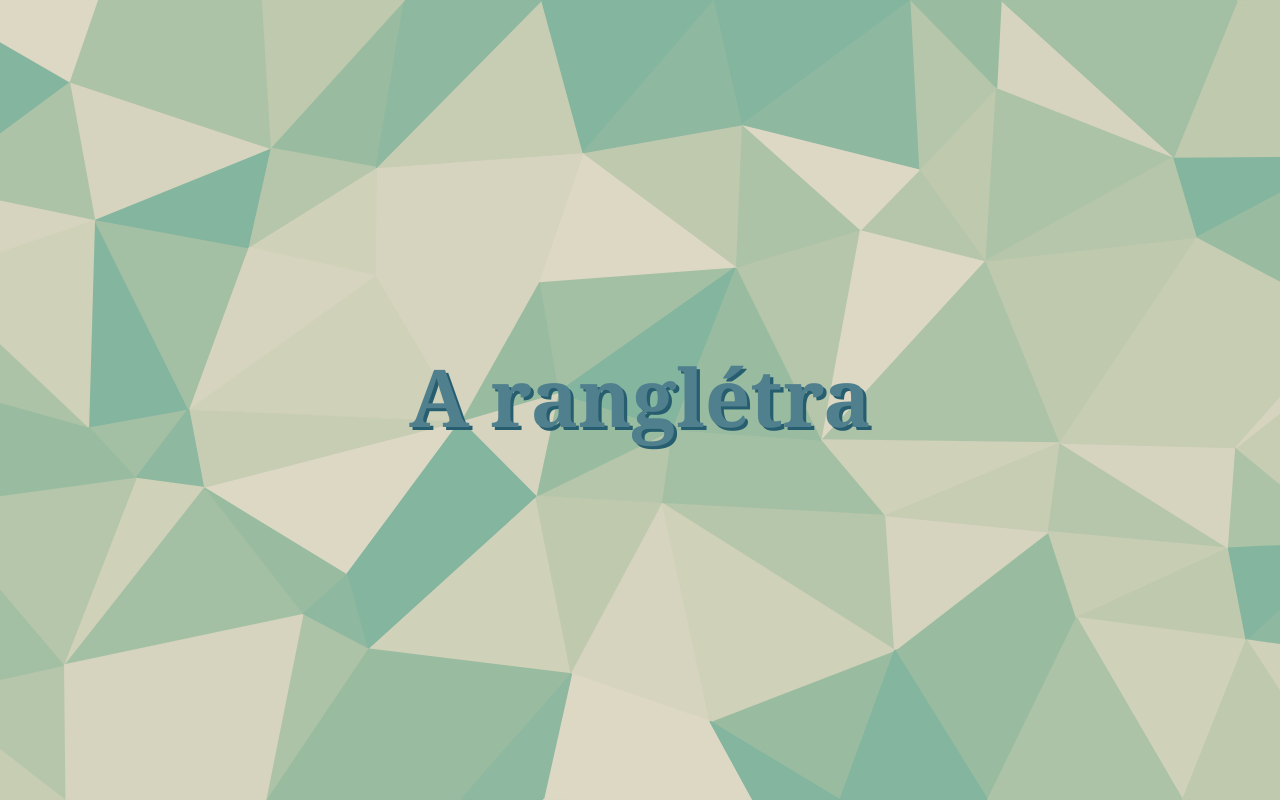
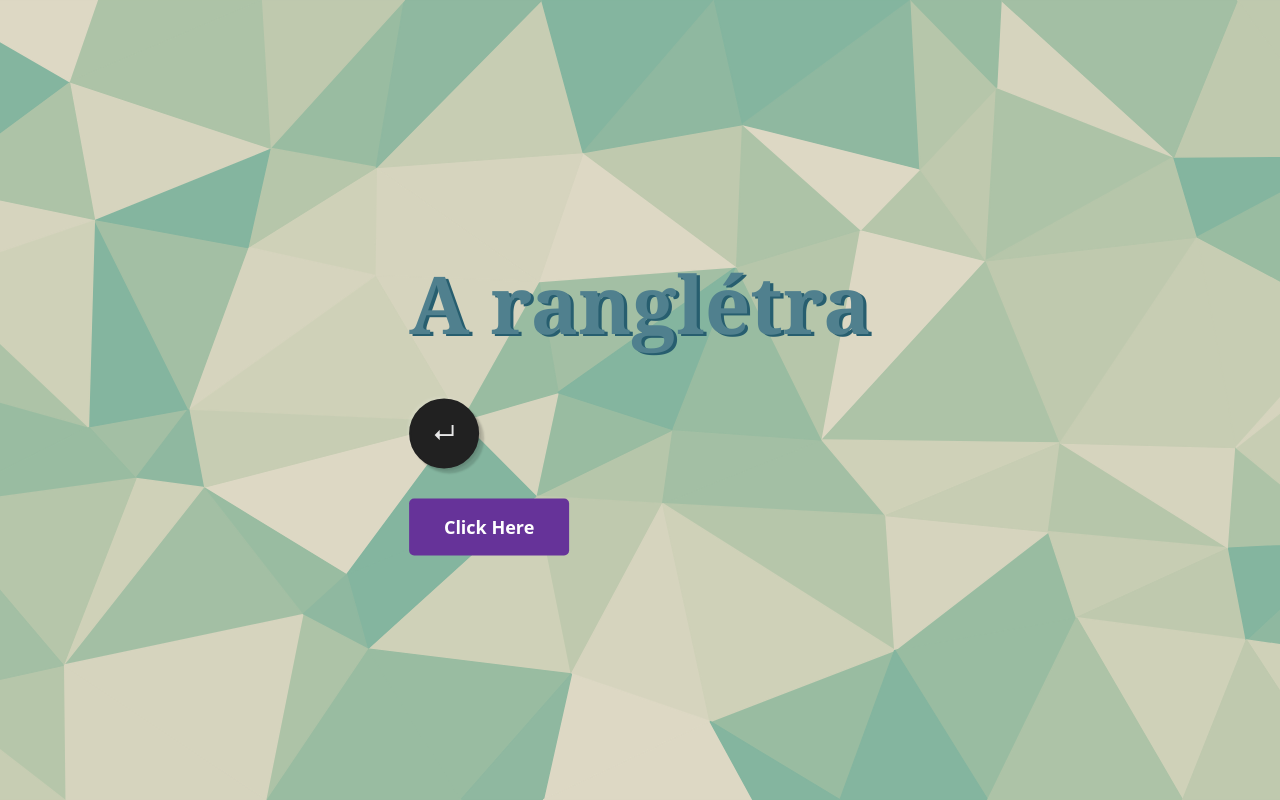
Before and after one commit to redfrog66/miniproject, a plain HTML site: page website/scoreboard.html in a window 1280 px wide. Drawn offline with nearby package versions, Linux system fonts and the light colour scheme.

Commit message:
scoreboard elkezdáse

```diff
--- a/website/easy-mode.js
+++ b/website/easy-mode.js
@@ -65,3 +65,63 @@ function play(){
         }
     }
 }
+function convert() {
+
+    // Sample JSON data
+    let jsonData = [
+       {
+          name: "Saurabh",
+          age: "20",
+          city: "Prayagraj"
+       },
+       {
+          name: "Vipin",
+          age: 23,
+          city: "Lucknow",
+       },
+       {
+          name: "Saksham",
+          age: 21,
+          city: "Noida"
+       }
+    ];
+
+    // Get the container element where the table will be inserted
+    let container = document.getElementById("container");
+
+    // Create the table element
+    let table = document.createElement("table");
+
+    // Get the keys (column names) of the first object in the JSON data
+    let cols = Object.keys(jsonData[0]);
+
+    // Create the header element
+    let thead = document.createElement("thead");
+    let tr = document.createElement("tr");
+
+    // Loop through the column names and create header cells
+    cols.forEach((item) => {
+       let th = document.createElement("th");
+       th.innerText = item; // Set the column name as the text of the header cell
+       tr.appendChild(th); // Append the header cell to the header row
+    });
+    thead.appendChild(tr); // Append the header row to the header
+    table.append(tr) // Append the header to the table
+
+    // Loop through the JSON data and create table rows
+    jsonData.forEach((item) => {
+       let tr = document.createElement("tr");
+
+       // Get the values of the current object in the JSON data
+       let vals = Object.values(item);
+
+       // Loop through the values and create table cells
+       vals.forEach((elem) => {
+          let td = document.createElement("td");
+          td.innerText = elem; // Set the value as the text of the table cell
+          tr.appendChild(td); // Append the table cell to the table row
+       });
+       table.appendChild(tr); // Append the table row to the table
+    });
+    container.appendChild(table) // Append the table to the container element
+ }
--- a/website/scoreboard.html
+++ b/website/scoreboard.html
@@ -15,12 +15,19 @@
             <h1 id="title" >
                 A ranglétra
             </h1>
+            <div id="container">
+
+            </div>
+            <button onclick="redirectToPage('./index.html')" class="btn btn-custom-guess text-center">
+                <span class="span">↵</span>
+            </button>
+            <button id="btn" onclick="convert( )"> Click Here </button> <br>
         </div>
 
     </div>
-
     <script src="https://cdn.jsdelivr.net/npm/bootstrap@5.3.2/dist/js/bootstrap.bundle.min.js" integrity="sha384-C6RzsynM9kWDrMNeT87bh95OGNyZPhcTNXj1NW7RuBCsyN/o0jlpcV8Qyq46cDfL" crossorigin="anonymous"></script>
     <script src="main.js"></script>
+    <script src="easy-mode.js"></script>
 
 </body>
 </html>
```
Also changed, not shown: website/easy.html (+1 -1 lines).
